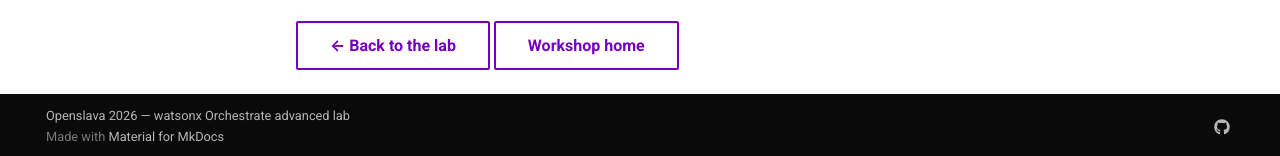
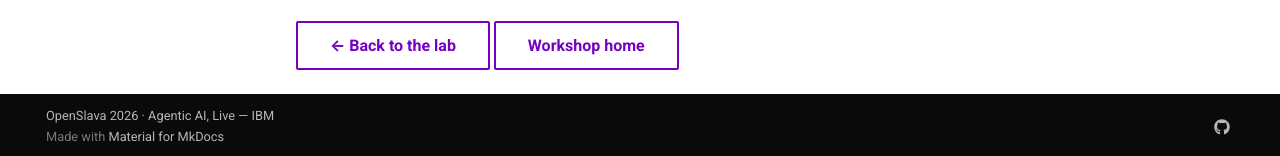
Before and after one commit to irpk026/docs-advanced, an MkDocs documentation site: the page built from docs/lab/exercises.md, in a window 1280 px wide and 900 px high, scrolled down 3267 px. Shown: the part 741-897 px from the top of the window. Built offline with MkDocs 1.6.1 and Material for MkDocs 9.7.7, drawn with Linux system fonts in a browser that asks for light colours.

Commit message:
Update mkdocs.yml

```diff
--- a/mkdocs.yml
+++ b/mkdocs.yml
@@ -100,4 +100,4 @@ extra:
       link: https://github.com/juseljuk/bobchestrate-workshop
       name: Workshop repository
 
-copyright: Openslava 2026 — watsonx Orchestrate advanced lab
+copyright: OpenSlava 2026 · Agentic AI, Live — IBM
```
Also changed, not shown: docs/index.md (+1 -1 lines).
